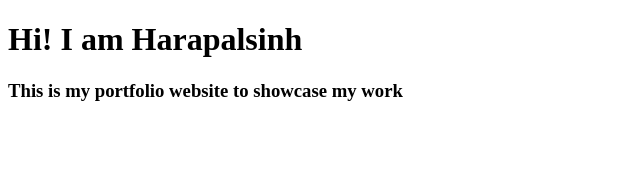
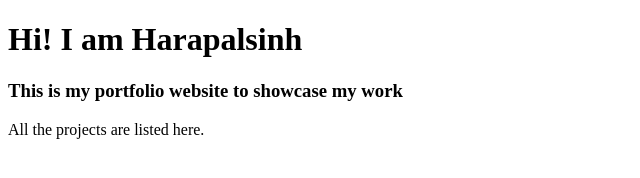
Before and after one commit to harapalsinh/Harapalsinh-portfolio, a plain HTML site: page index.html in a window 1280 px wide. Shown: the whole page, without its empty margins (0-640 px from the left). Drawn offline with Linux system fonts and the light colour scheme.

Commit message:
Update index.html

```diff
--- a/index.html
+++ b/index.html
@@ -8,5 +8,6 @@
 <body>
     <h1>Hi! I am Harapalsinh </h1>
     <h3>This is my portfolio website to showcase my work</h3>
+    <p>All the projects are listed here.</p>
 </body>
 </html>
```
